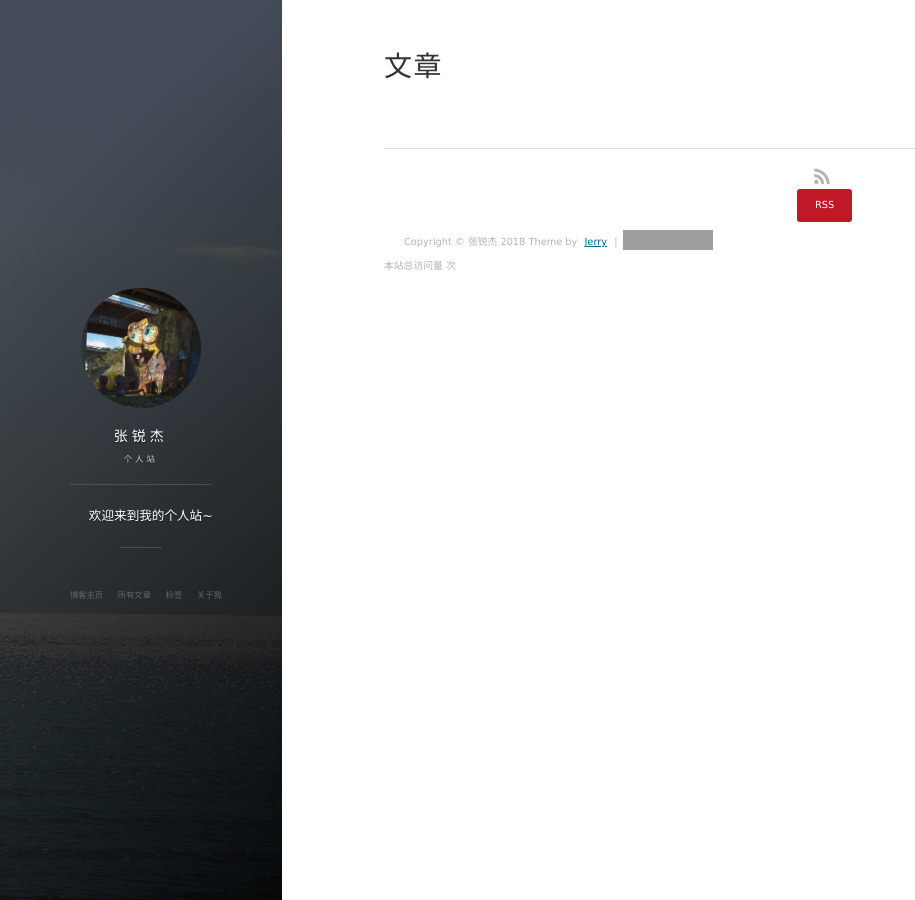
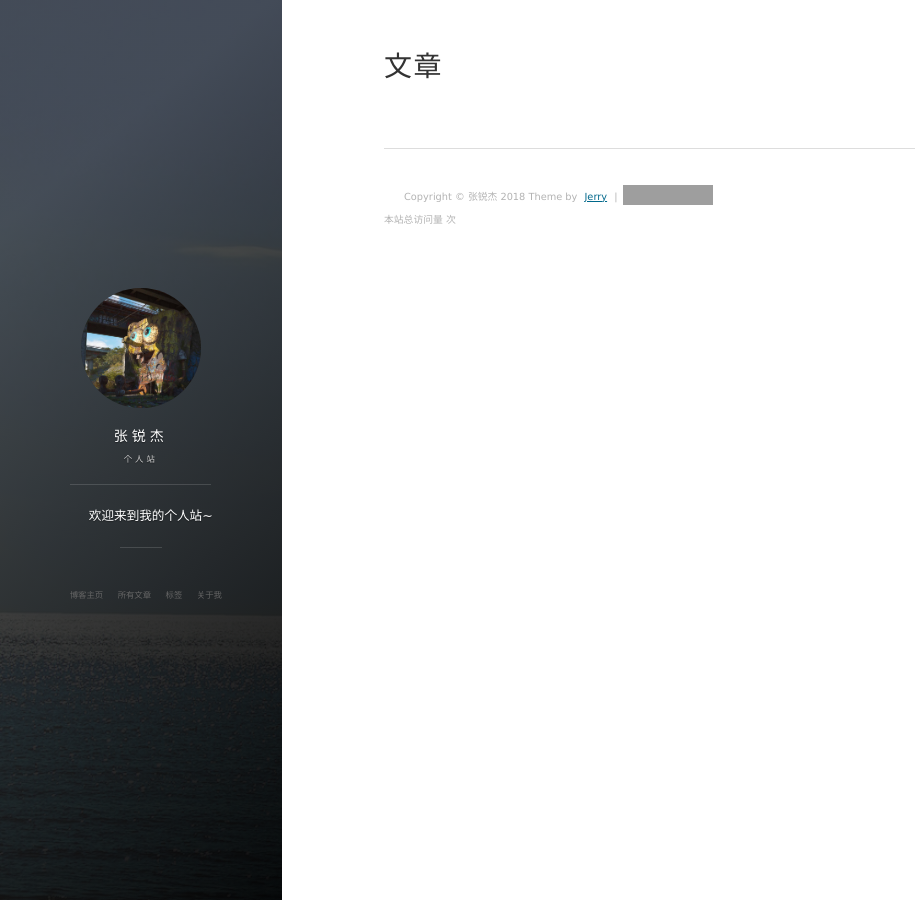
Before and after one commit to Jerry379/Jerry379.github.io, a Jekyll site: the page built from archive.html, in a window 1280 px wide. Shown: the whole page, without its empty margins (0-915 px from the left). Built offline with Jekyll 4.4.1, drawn with Linux system fonts in a browser that asks for light colours; nearby versions of some CDN libraries; comment, search, counter and statistics services are not loaded; grey boxes are pictures that could not be loaded.

Commit message:
修改个人信息相关

```diff
--- a/_includes/footer.html
+++ b/_includes/footer.html
@@ -47,9 +47,9 @@
           <!-- RSS -->
           <li class="navigation__item_social">
             <!--<a href="/feed.xml" rel="author" title="RSS" target="_blank">-->
-              <i class='social fa fa-rss fa-2x'></i>
-              <span class="label">RSS</span>
-            </a>
+              <!--<i class='social fa fa-rss fa-2x'></i>-->
+              <!--<span class="label">RSS</span>-->
+            <!--</a>-->
           </li>
 
           {% if site.social.mail %}
```
